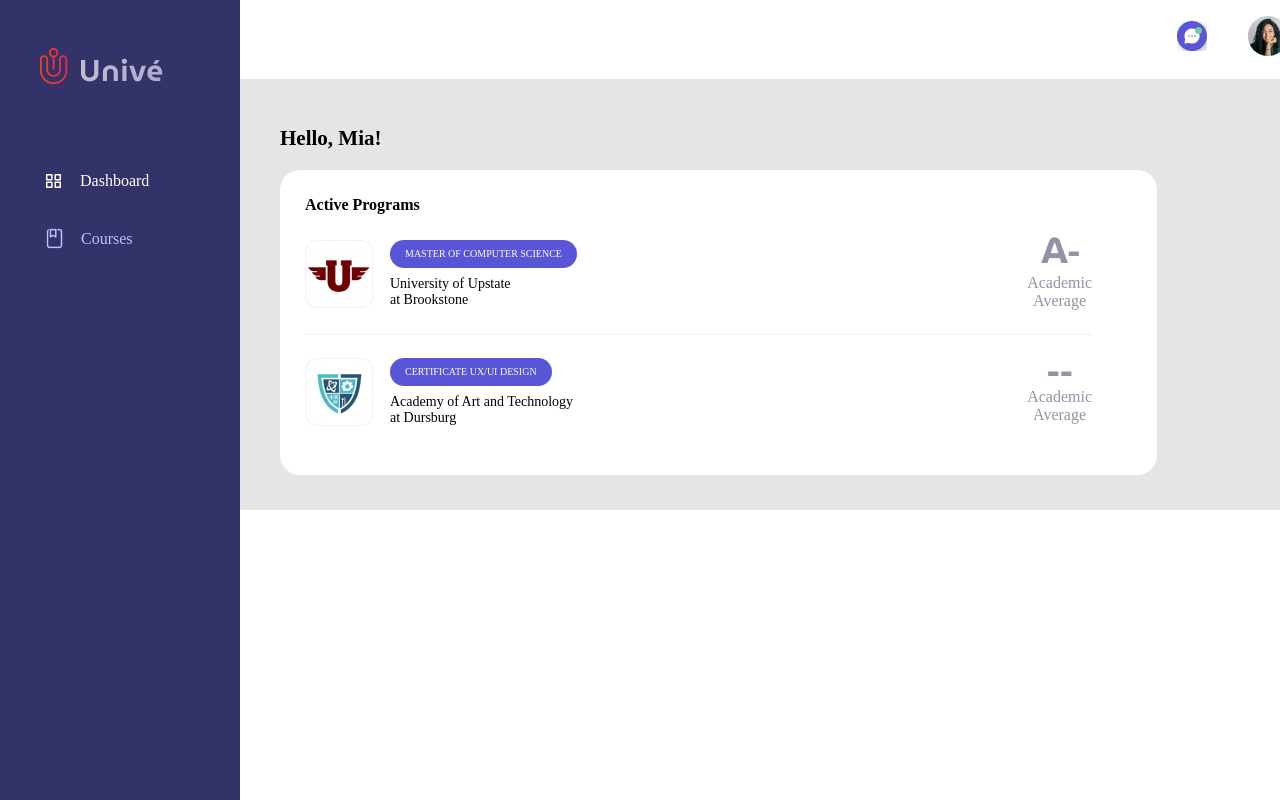
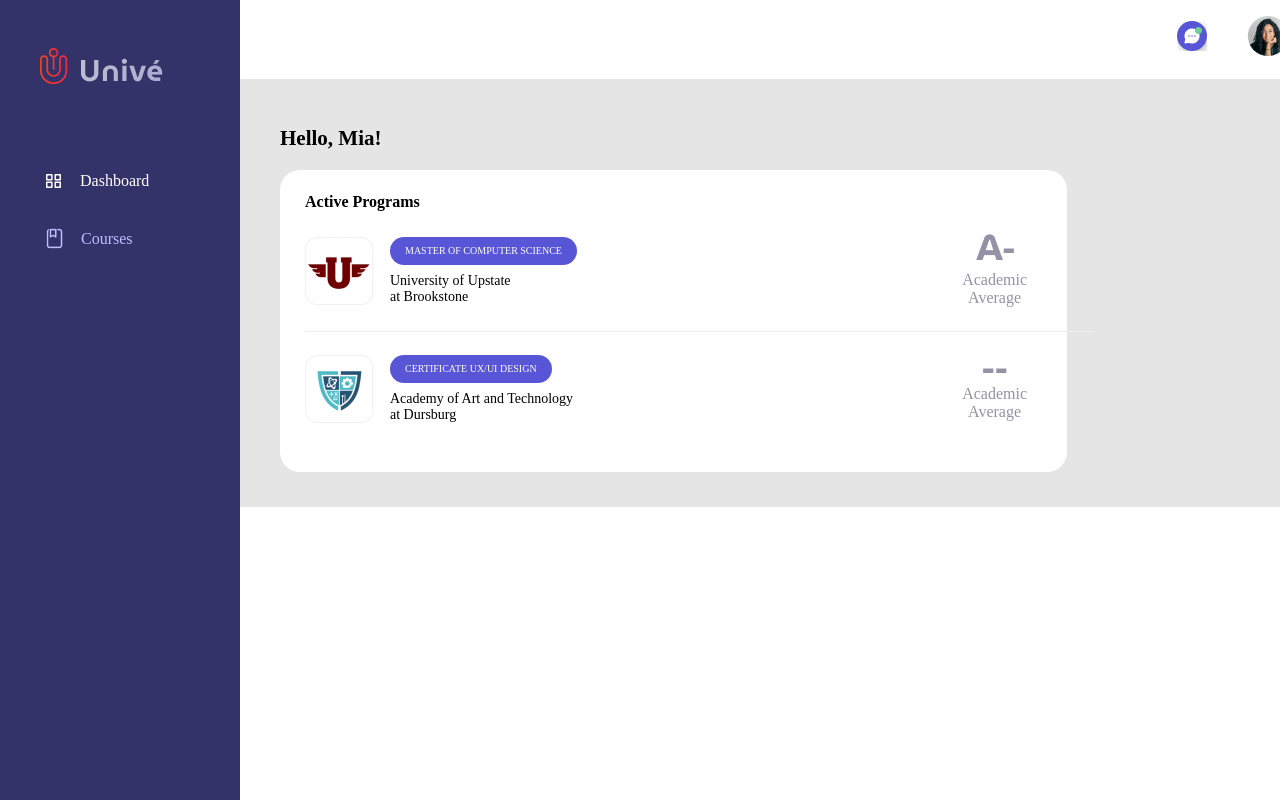
Before and after one commit to Romsrw/Student_Dashboard, a React (Create React App) app: page / in a window 1280 px wide. Shown: the top 800 px of the page. Built offline with nearby package versions, Linux system fonts and the light colour scheme; a web font is replaced by a local one.

Commit message:
modified programs component

```diff
--- a/src/components/activePrograms/ActivePrograms.scss
+++ b/src/components/activePrograms/ActivePrograms.scss
@@ -1,7 +1,7 @@
 @import "../../main.scss";
 
 .programs {
-  padding: 26px 65px 0 25px;
+  padding: 23px 24px 0 25px;
   &__title {
     font-family: "SF Pro Display Normal";
     font-size: 16px;
@@ -54,6 +54,7 @@
   display: flex;
   flex-direction: column;
   align-items: center;
+  margin-right: 65px;
 
   &__text {
     font-family: "SF Pro Display Normal";
--- a/src/components/dashboard/DashboardContent.scss
+++ b/src/components/dashboard/DashboardContent.scss
@@ -18,4 +18,5 @@
 .education {
   background-color: #fff;
   border-radius: 20px;
+  width: 787px;
 }
```
